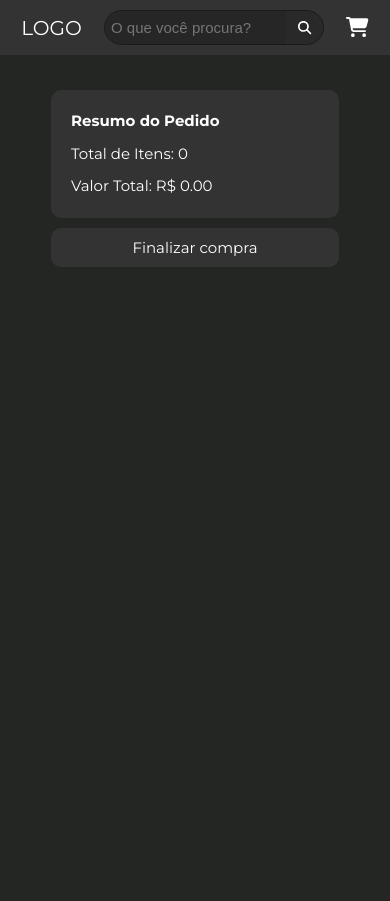
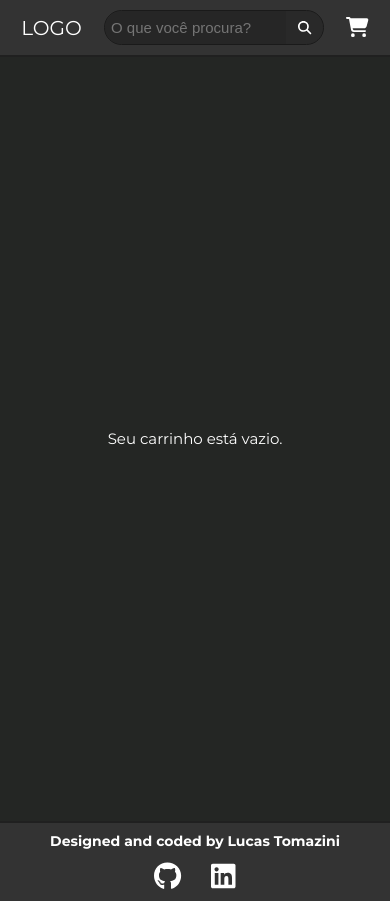
Before and after one commit to LucasTomazin1/e-commerce, a React app: page /e-commerce/cart in a window 390 px wide. Before the commit the page ends 844 px from the top, so only its background shows below. Built offline with nearby package versions, Linux system fonts and the light colour scheme; the HTML template or start-up script is replaced by a standard one.

Commit message:
added a check and message for empty cart. Responsiveness

```diff
--- a/package.json
+++ b/package.json
@@ -14,6 +14,7 @@
   },
   "dependencies": {
     "@fortawesome/fontawesome-svg-core": "^6.6.0",
+    "@fortawesome/free-brands-svg-icons": "^6.6.0",
     "@fortawesome/free-solid-svg-icons": "^6.6.0",
     "@fortawesome/react-fontawesome": "^0.2.2",
     "@types/styled-components": "^5.1.34",
--- a/src/App.tsx
+++ b/src/App.tsx
@@ -1,3 +1,4 @@
+import { Footer } from "./components/Footer";
 import { NavBar } from "./components/NavBar";
 import { CartProvider } from "./contexts/CartContext";
 import { SearchProvider } from "./contexts/SearchContext";
@@ -12,6 +13,7 @@ function App() {
           <Router basename="/e-commerce">
             <NavBar />
             <AppRoutes />
+            <Footer />
           </Router>
         </SearchProvider>
       </CartProvider>
--- a/src/components/Button.tsx
+++ b/src/components/Button.tsx
@@ -11,7 +11,7 @@ export const Button: React.FC<ButtonProps> = ({ children, onClick }) => {
 
 const StyledButton = styled.button`
   font-family: montserrat, inter, sans-serif;
-  font-size: 2rem;
+  font-size: 3rem;
   text-decoration: none;
   display: flex;
   align-items: center;
@@ -23,18 +23,23 @@ const StyledButton = styled.button`
   border-radius: 1rem;
   cursor: pointer;
   transition: ease-in-out 0.3s;
+  width: 100%;
 
   &:hover {
     transform: scale(1.03);
   }
+  @media (max-width: 1024px) {
+    padding: 1.5rem 0;
+    font-size: 1.6rem;
+  }
+
   @media (max-width: 768px) {
-    padding: 1.5rem;
-    width: 50%;
-    }
+    padding: 1rem 0;
+    font-size: 2rem;
+  }
 
-    @media (max-width: 480px) {
-        width: 100%;
-        padding: 1rem 0;
-        font-size: 1.5rem;
+  @media (max-width: 480px) {
+    padding: 1.5rem 1rem;
+
   }
 `;
--- a/src/components/Cart.tsx
+++ b/src/components/Cart.tsx
@@ -2,12 +2,29 @@ import styled from "styled-components";
 import { useCart } from "../contexts/CartContext";
 import { CartItem } from "./CartItem";
 import { Button } from "./Button";
+import { useState } from "react";
 
 export const Cart: React.FC = () => {
   const { state } = useCart();
+  const [showInput, setShowInput] = useState(false);
+
+  const handdleCupomInput = () => {
+    setShowInput(!showInput);
+  };
+
+//   const handleApplyCoupon = () => {
+//     if (coupon !== "") {
+//       setDiscount(0.5);
+//     } else {
+//       alert("Cupom inválido");
+//       setDiscount(0);
+//     }
+//   };
 
   return (
     <Container>
+      {state.items.length > 0 ? (
+        <>
           <CartItems>
             {state.items.map((cartItem) => (
               <CartItem
@@ -33,17 +50,66 @@ export const Cart: React.FC = () => {
                   )
                   .toFixed(2)}
               </p>
+              <AddCupom href="#" onClick={handdleCupomInput}>
+                Adicionar cupom
+              </AddCupom>
+              {showInput ? (
+                <InputContainer>
+                  <Input type="text" placeholder="Insira o cupom" />
+                  <button>Aplicar</button>
+                </InputContainer>
+              ) : null}
             </CartResume>
             <Button>Finalizar compra</Button>
           </ResumeContainer>
+        </>
+      ) : (
+        <EmptyMessage>
+          <p>Seu carrinho está vazio.</p>
+        </EmptyMessage>
+      )}
     </Container>
   );
 };
 
+const AddCupom = styled.a`
+  font-size: 1.5rem;
+`;
+
+const InputContainer = styled.div`
+  button {
+    cursor: pointer;
+    padding: 0.5rem;
+    border: none;
+    background-color: #242424;
+    border-radius: 0.5rem;
+  }
+`;
+
+const Input = styled.input`
+  padding: 0.5rem;
+  margin-right: 0.5rem;
+  border: none;
+  background-color: #242424;
+  border-radius: 0.5rem;
+`;
+
+const EmptyMessage = styled.div`
+  text-align: center;
+  width: 100%;
+  font-size: 1.5rem;
+  color: #555;
+`;
+
 const Container = styled.section`
   padding: 10rem 15rem;
   display: flex;
-  justify-content: space-between;
+  justify-content: space-evenly;
+  min-height: calc(100vh - 8rem);
+
+  @media (max-width: 1024px) {
+    padding: 5rem 10rem;
+  }
 
   @media (max-width: 768px) {
     flex-direction: column;
@@ -74,6 +140,7 @@ const ResumeContainer = styled.div`
   flex-direction: column;
   gap: 1rem;
   width: 30%;
+
   @media (max-width: 768px) {
     width: 80%;
   }
@@ -89,5 +156,4 @@ const CartResume = styled.div`
     font-size: 1.5rem;
     margin-top: 1rem;
   }
-
 `;
--- a/src/components/CartItem.tsx
+++ b/src/components/CartItem.tsx
@@ -2,6 +2,7 @@ import styled from "styled-components";
 import { useCart } from "../contexts/CartContext";
 import { FontAwesomeIcon } from "@fortawesome/react-fontawesome";
 import { faTrash } from "@fortawesome/free-solid-svg-icons";
+import { Link } from "react-router-dom";
 
 interface Product {
   id: string;
@@ -38,9 +39,13 @@ export const CartItem: React.FC<CartItemProps> = ({ product, quantity }) => {
 
   return (
     <Container>
-      <img src={product.thumbnail} alt={product.title} />
+      <Link to={`/details/${product.id}`}>
+        <img src={product.thumbnail} alt={product.title} />
+      </Link>
       <ItemDetails>
-        <h3>{product.title}</h3>
+        <Link to={`/details/${product.id}`}>
+          <h3>{product.title}</h3>
+        </Link>
         <FlexDetails>
           <AlignPrices>
             <p>R$ {product.price.toFixed(2)}</p>
@@ -97,7 +102,7 @@ const Container = styled.div`
     }
   }
   @media (max-width: 480px) {
-     img {
+    img {
       margin: 0.5rem 0;
     }
   }
--- /dev/null
+++ b/src/components/Footer.tsx
@@ -0,0 +1,117 @@
+import styled from "styled-components";
+import { FontAwesomeIcon } from "@fortawesome/react-fontawesome";
+import { faGithub, faLinkedin } from "@fortawesome/free-brands-svg-icons";
+
+export const Footer: React.FC = () => {
+
+  return (
+    <Container>
+      <span>Designed and coded by Lucas Tomazini</span>
+      <SocialLinks>
+        <li>
+          <a
+            href="https://github.com/LucasTomazin1"
+            target="_blank"
+            rel="noopener noreferrer"
+          >
+            <FontAwesomeIcon icon={faGithub} size="2x" />
+          </a>
+        </li>
+        <li>
+          <a
+            href="https://www.linkedin.com/in/lucas-tomazini-82042a301/"
+            target="_blank"
+            rel="noopener noreferrer"
+          >
+            <FontAwesomeIcon icon={faLinkedin} size="2x" />
+          </a>
+        </li>
+      </SocialLinks>
+    </Container>
+  );
+};
+
+const Container = styled.footer`
+  display: flex;
+  flex-direction: column;
+  height: 10rem;
+  border-top: 2px solid #202020;
+  align-items: center;
+  justify-content: center;
+  background-color: #333333;
+  gap: 1rem;
+
+
+  span {
+    font-size: 2rem;
+    font-weight: 700;
+  }
+  @media (max-width: 1024px) {
+    height: 8rem;
+    span {
+      font-size: 1.8rem;
+    }
+  }
+
+  @media (max-width: 768px) {
+    span {
+      font-size: 1.6rem;
+    }
+  }
+
+  @media (max-width: 480px) {
+    span {
+      font-size: 1.4rem;
+    }
+  }
+
+  @media (max-width: 320px) {
+    span {
+      font-size: 1.2rem;
+    }
+  }
+`;
+
+const SocialLinks = styled.ul`
+  display: flex;
+  gap: 5rem;
+
+  li {
+    transition: all 0.3s ease-in-out;
+  }
+  li:hover {
+    transform: scale(1.1);
+  }
+
+  a {
+    color: inherit;
+    font-size: 2rem;
+    transition: transform 0.2s ease-in-out;
+  }
+
+  @media (max-width: 1024px) {
+    gap: 4rem;
+    a {
+      font-size: 1.8rem;
+    }
+  }
+
+  @media (max-width: 768px) {
+    gap: 3rem;
+    a {
+      font-size: 1.6rem;
+    }
+  }
+
+  @media (max-width: 480px) {
+    a {
+      font-size: 1.4rem;
+    }
+  }
+
+  @media (max-width: 320px) {
+    a {
+      font-size: 1.2rem;
+    }
+  }
+`;
--- a/src/components/NavBar.tsx
+++ b/src/components/NavBar.tsx
@@ -37,6 +37,7 @@ const Nav = styled.nav`
   justify-content: space-around;
   align-items: center;
   padding: 1rem;
+  border-bottom: 2px solid #202020;
   background-color: #333333;
   color: white;
 
--- a/src/components/ToMercadoLivre.tsx
+++ b/src/components/ToMercadoLivre.tsx
@@ -45,12 +45,6 @@ const ToMercadoLivreStyled = styled.a<ToMercadoLivreProps>`
   }
   @media (max-width: 768px) {
     font-size: 1.5rem;
-    padding: 1.4rem;
-    width: 50%;
-  }
-
-  @media (max-width: 480px) {
-    width: 100%;
-
+    padding: 1rem;
   }
 `;
```
Also changed, not shown: src/components/Product.tsx (+4 -5 lines), 1 other file (tests, documents, lock files or other folders). Lines whose indentation alone changed are shown as unchanged.
